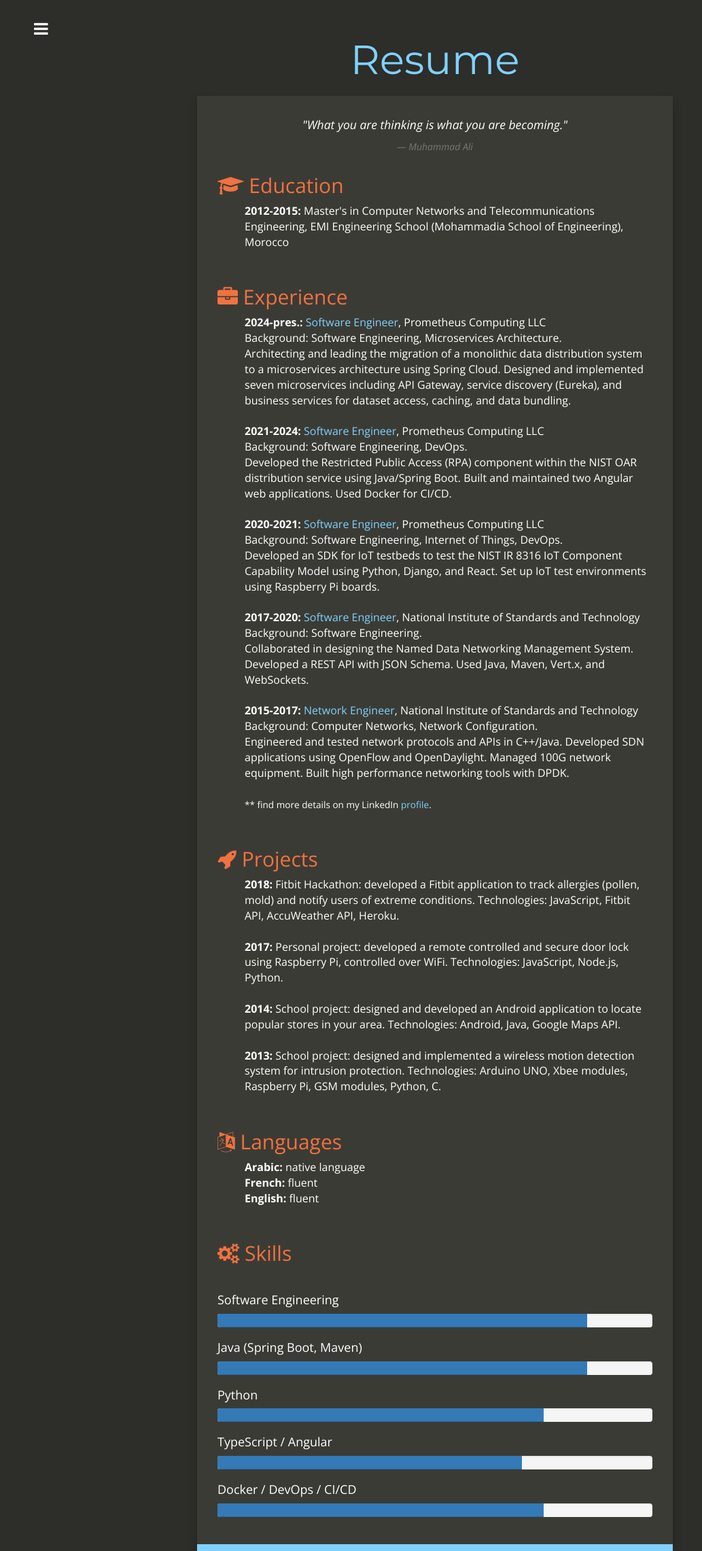
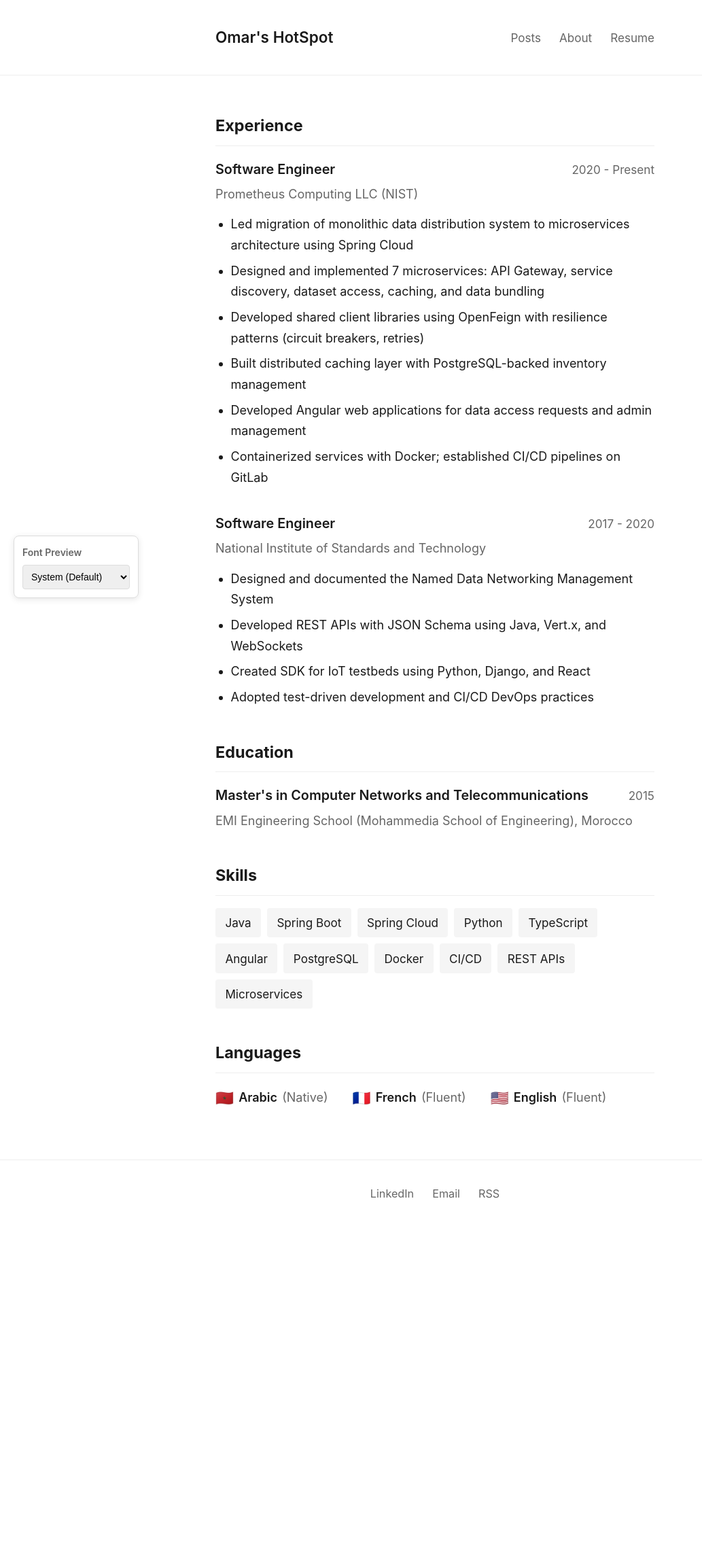
Before and after one commit to elmiomar/elmiomar.github.io, a Jekyll site: the page built from resume.html, in a window 1280 px wide. Shown: the whole page at 68% size, without its empty margins (0-1033 px from the left). Built offline with Jekyll 4.4.1, drawn with Linux system fonts in a browser that asks for light colours; nearby versions of some CDN libraries; after the commit the page ends 1824 px from its top, so only the background shows below that.

Commit message:
Update resume and fix post formatting

```diff
--- a/resume.html
+++ b/resume.html
@@ -1,140 +1,160 @@
 ---
-layout: default
+layout: minimal
+title: Resume
 ---
 
-<div class="container-fluid index">
-  <div class="row index">
+<style>
+  .resume h2 {
+    font-size: 1.3rem;
+    margin-top: 2.5rem;
+    margin-bottom: 1rem;
+    padding-bottom: 0.5rem;
+    border-bottom: 1px solid #eee;
+  }
+  .resume h2:first-child {
+    margin-top: 0;
+  }
+  .job {
+    margin-bottom: 2rem;
+  }
+  .job-header {
+    display: flex;
+    justify-content: space-between;
+    align-items: baseline;
+    flex-wrap: wrap;
+    margin-bottom: 0.25rem;
+  }
+  .job-title {
+    font-weight: 600;
+    font-size: 1.1rem;
+  }
+  .job-date {
+    color: #666;
+    font-size: 0.95rem;
+  }
+  .job-company {
+    color: #666;
+    margin-bottom: 0.75rem;
+  }
+  .job ul {
+    margin: 0;
+    padding-left: 1.25rem;
+  }
+  .job li {
+    margin-bottom: 0.4rem;
+  }
+  .skills-list {
+    display: flex;
+    flex-wrap: wrap;
+    gap: 0.5rem;
+    list-style: none;
+    padding: 0;
+  }
+  .skills-list li {
+    background: #f5f5f5;
+    padding: 0.4rem 0.8rem;
+    border-radius: 4px;
+    font-size: 0.95rem;
+  }
+  .languages {
+    display: flex;
+    gap: 2rem;
+    flex-wrap: wrap;
+  }
+  .language {
+    display: flex;
+    align-items: center;
+    gap: 0.4rem;
+  }
+  .flag {
+    font-size: 1.2rem;
+  }
+  .language-name {
+    font-weight: 600;
+  }
+  .language-level {
+    color: #666;
+  }
+</style>
 
-    <h1 class="header author-header">Resume</h1>
+<div class="resume">
 
-    <div id="search-container">
-      <div class="col-md-12 content-panel content">
-        <div>
-          <blockquote class="blockquote text-center" style="border-left: none; font-style: italic;">
-            <p class="mb-0">"What you are thinking is what you are becoming."</p>
-            <footer class="blockquote-footer">Muhammad Ali
-              <cite title="Source Title"></cite>
-            </footer>
-          </blockquote>
-          <h2 class="resume-section-header">
-            <i class="fa fa-graduation-cap"></i> Education</h2>
+  <h2>Experience</h2>
+
+  <div class="job">
+    <div class="job-header">
+      <span class="job-title">Software Engineer</span>
+      <span class="job-date">2020 - Present</span>
+    </div>
+    <div class="job-company">Prometheus Computing LLC (NIST)</div>
     <ul>
-            <li>
-              <strong>2012-2015:</strong> Master's in Computer Networks and Telecommunications Engineering, EMI Engineering School (Mohammadia School of Engineering), Morocco</li>
+      <li>Led migration of monolithic data distribution system to microservices architecture using Spring Cloud</li>
+      <li>Designed and implemented 7 microservices: API Gateway, service discovery, dataset access, caching, and data bundling</li>
+      <li>Developed shared client libraries using OpenFeign with resilience patterns (circuit breakers, retries)</li>
+      <li>Built distributed caching layer with PostgreSQL-backed inventory management</li>
+      <li>Developed Angular web applications for data access requests and admin management</li>
+      <li>Containerized services with Docker; established CI/CD pipelines on GitLab</li>
     </ul>
-          <br>
-          <h2 class="resume-section-header">
-            <i class="fa fa-briefcase"></i> Experience</h2>
+  </div>
+
+  <div class="job">
+    <div class="job-header">
+      <span class="job-title">Software Engineer</span>
+      <span class="job-date">2017 - 2020</span>
+    </div>
+    <div class="job-company">National Institute of Standards and Technology</div>
     <ul>
-            <li>
-              <strong>2024-pres.:</strong>
-              <span class="experience-job"> Software Engineer</span>, Prometheus Computing LLC
-              <br>Background: Software Engineering, Microservices Architecture.
-              <br>Architecting and leading the migration of a monolithic data distribution system to a microservices architecture using Spring Cloud. Designed and implemented seven microservices including API Gateway, service discovery (Eureka), and business services for dataset access, caching, and data bundling.
-            </li>
-            <br>
-            <li>
-              <strong>2021-2024:</strong>
-              <span class="experience-job"> Software Engineer</span>, Prometheus Computing LLC
-              <br>Background: Software Engineering, DevOps.
-              <br>Developed the Restricted Public Access (RPA) component within the NIST OAR distribution service using Java/Spring Boot. Built and maintained two Angular web applications. Used Docker for CI/CD.
-            </li>
-            <br>
-            <li>
-              <strong>2020-2021:</strong>
-              <span class="experience-job"> Software Engineer</span>, Prometheus Computing LLC
-              <br>Background: Software Engineering, Internet of Things, DevOps.
-              <br>Developed an SDK for IoT testbeds to test the NIST IR 8316 IoT Component Capability Model using Python, Django, and React. Set up IoT test environments using Raspberry Pi boards.
-            </li>
-            <br>
-            <li>
-              <strong>2017-2020:</strong>
-              <span class="experience-job"> Software Engineer</span>, National Institute of Standards and Technology
-              <br>Background: Software Engineering.
-              <br>Collaborated in designing the Named Data Networking Management System. Developed a REST API with JSON Schema. Used Java, Maven, Vert.x, and WebSockets.
-            </li>
-            <br>
-            <li>
-              <strong>2015-2017:</strong>
-              <span class="experience-job"> Network Engineer</span>, National Institute of Standards and Technology
-              <br>Background: Computer Networks, Network Configuration.
-              <br>Engineered and tested network protocols and APIs in C++/Java. Developed SDN applications using OpenFlow and OpenDaylight. Managed 100G network equipment. Built high performance networking tools with DPDK.
-            </li>
-            <br>
-            <li>
-              <small>** find more details on my LinkedIn
-                <a href="{{ site.linkedin_link }}">profile</a>.</small>
-            </li>
+      <li>Designed and documented the Named Data Networking Management System</li>
+      <li>Developed REST APIs with JSON Schema using Java, Vert.x, and WebSockets</li>
+      <li>Created SDK for IoT testbeds using Python, Django, and React</li>
+      <li>Adopted test-driven development and CI/CD DevOps practices</li>
     </ul>
-          <br>
-          <h2 class="resume-section-header">
-            <i class="fa fa-rocket"></i> Projects</h2>
+  </div>
 
-          <ul>
-            <li>
-              <strong>2018:</strong> Fitbit Hackathon: developed a Fitbit application to track allergies (pollen, mold) and notify users of extreme conditions. Technologies: JavaScript, Fitbit API, AccuWeather API, Heroku.
-            </li>
-            <br>
-            <li>
-              <strong>2017:</strong> Personal project: developed a remote controlled and secure door lock using Raspberry Pi, controlled over WiFi. Technologies: JavaScript, Node.js, Python.
-            </li>
-            <br>
-            <li>
-              <strong>2014:</strong> School project: designed and developed an Android application to locate popular stores in your area. Technologies: Android, Java, Google Maps API.
-            </li>
-            <br>
-            <li>
-              <strong>2013:</strong> School project: designed and implemented a wireless motion detection system for intrusion protection. Technologies: Arduino UNO, Xbee modules, Raspberry Pi, GSM modules, Python, C.
-            </li>
+  <h2>Education</h2>
+
+  <div class="job">
+    <div class="job-header">
+      <span class="job-title">Master's in Computer Networks and Telecommunications</span>
+      <span class="job-date">2015</span>
+    </div>
+    <div class="job-company">EMI Engineering School (Mohammedia School of Engineering), Morocco</div>
+  </div>
+
+  <h2>Skills</h2>
+
+  <ul class="skills-list">
+    <li>Java</li>
+    <li>Spring Boot</li>
+    <li>Spring Cloud</li>
+    <li>Python</li>
+    <li>TypeScript</li>
+    <li>Angular</li>
+    <li>PostgreSQL</li>
+    <li>Docker</li>
+    <li>CI/CD</li>
+    <li>REST APIs</li>
+    <li>Microservices</li>
   </ul>
-          <br>
-          <h2 class="resume-section-header">
-            <i class="fa fa-language"></i> Languages</h2>
-          <ul>
-            <li>
-              <strong>Arabic:</strong> native language</li>
-            <li>
-              <strong>French:</strong> fluent</li>
-            <li>
-              <strong>English:</strong> fluent</li>
-          </ul>
-          <br>
-          <h2 class="resume-section-header">
-            <i class="fa fa-cogs"></i> Skills</h2>
-          <br>
-          <h4>Software Engineering</h4>
-          <div class="progress">
-            <div class="progress-bar" role="progressbar" aria-valuenow="85" aria-valuemin="0" aria-valuemax="100" style="width:85%">
-              <span class="sr-only">85/100</span>
+
+  <h2>Languages</h2>
+
+  <div class="languages">
+    <div class="language">
+      <span class="flag">🇲🇦</span>
+      <span class="language-name">Arabic</span>
+      <span class="language-level">(Native)</span>
     </div>
+    <div class="language">
+      <span class="flag">🇫🇷</span>
+      <span class="language-name">French</span>
+      <span class="language-level">(Fluent)</span>
     </div>
-          <h4>Java (Spring Boot, Maven)</h4>
-          <div class="progress">
-            <div class="progress-bar" role="progressbar" aria-valuenow="85" aria-valuemin="0" aria-valuemax="100" style="width:85%">
-              <span class="sr-only">85/100</span>
-            </div>
-          </div>
-          <h4>Python</h4>
-          <div class="progress">
-            <div class="progress-bar" role="progressbar" aria-valuenow="75" aria-valuemin="0" aria-valuemax="100" style="width:75%">
-              <span class="sr-only">75/100</span>
-            </div>
-          </div>
-          <h4>TypeScript / Angular</h4>
-          <div class="progress">
-            <div class="progress-bar" role="progressbar" aria-valuenow="70" aria-valuemin="0" aria-valuemax="100" style="width:70%">
-              <span class="sr-only">70/100</span>
-            </div>
-          </div>
-          <h4>Docker / DevOps / CI/CD</h4>
-          <div class="progress">
-            <div class="progress-bar" role="progressbar" aria-valuenow="75" aria-valuemin="0" aria-valuemax="100" style="width:75%">
-              <span class="sr-only">75/100</span>
-            </div>
-          </div>
-        </div>
+    <div class="language">
+      <span class="flag">🇺🇸</span>
+      <span class="language-name">English</span>
+      <span class="language-level">(Fluent)</span>
     </div>
   </div>
 
 </div>
-</div>
```
Also changed, not shown: _posts/2018-07-19-angelhack-hackathon.md (+1 -1 lines), _posts/2026-02-03-aws-s3-scale-lessons.md (+1 -1 lines). Lines whose indentation alone changed are shown as unchanged.
